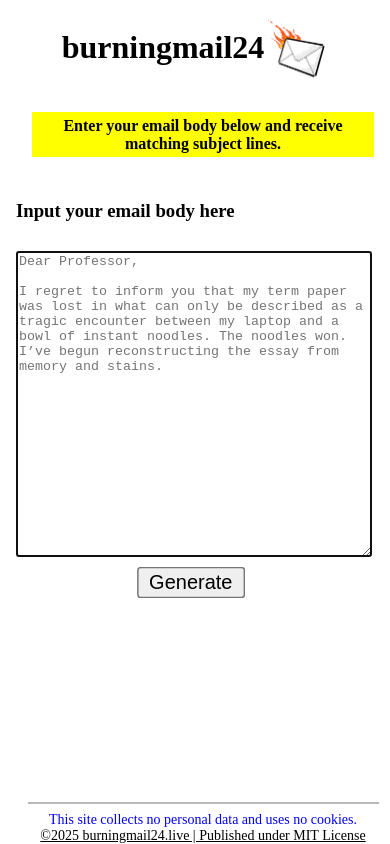
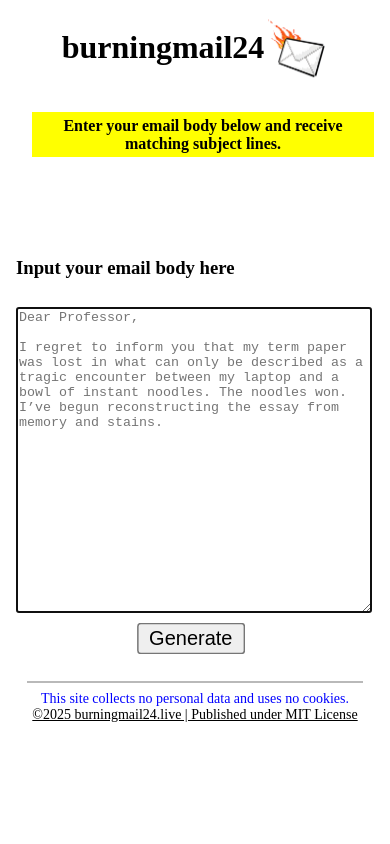
Before and after one commit to MFrikken/burningmail24, a Next.js app in the folder bm24/: page / in a window 390 px wide. Built offline with nearby package versions, Linux system fonts and the light colour scheme.

Commit message:
Applied copilot review

```diff
--- a/bm24/app/css/global.css
+++ b/bm24/app/css/global.css
@@ -3,13 +3,6 @@
 
     .header {
         padding: 0rem 0 !important;
-    }
-
-    body .output-subject-lines {
-        width: 100%;
-        padding: 1rem;
-        height: auto;
-        align-items: stretch;
     }
 
     body .output-subject-lines {
@@ -25,7 +18,7 @@
         display: block;
         width: 100%;
         white-space: normal;
-        overflow-wrap: anywhere;
+        overflow-wrap: break-word;
         box-sizing: border-box;
         text-align: center;
     }
@@ -59,7 +52,7 @@
     .footer-wrapper {
         width: 100%;
         margin-top: 2rem;
-        position: fixed;
+        position: sticky;
         bottom: 0;
     }
 
```
